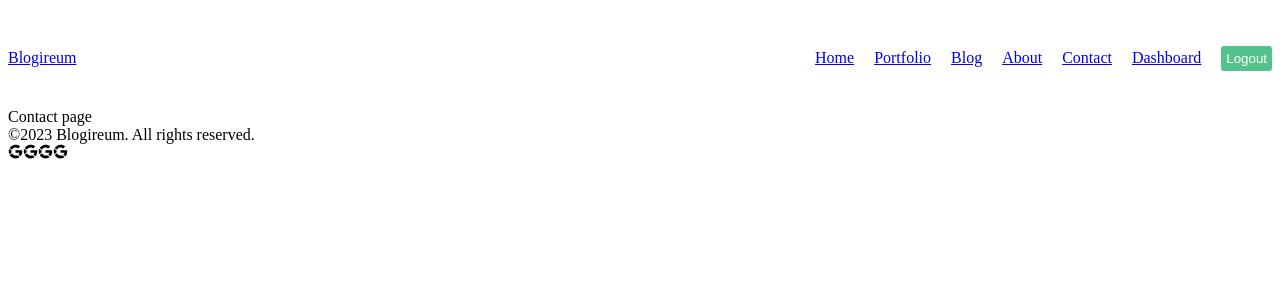
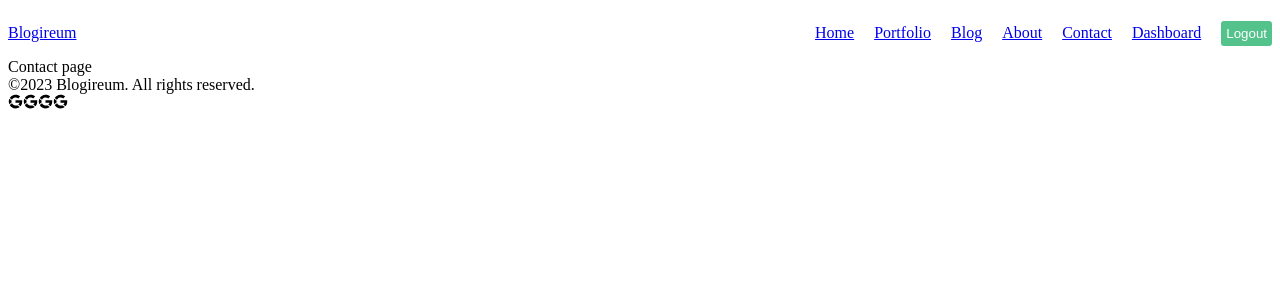
Before and after one commit to sandeep-nitk/blogireum, a Next.js app: page /contact in a window 1280 px wide. Shown: the top 300 px of the page. Built offline with nearby package versions, Linux system fonts and the light colour scheme.

Commit message:
change nabar

```diff
--- a/components/navbar/navbar.module.css
+++ b/components/navbar/navbar.module.css
@@ -1,5 +1,5 @@
 .container {
-    height: 100px;
+    height: 50px;
     display: flex;
     justify-content: space-between;
     align-items: center;
```
